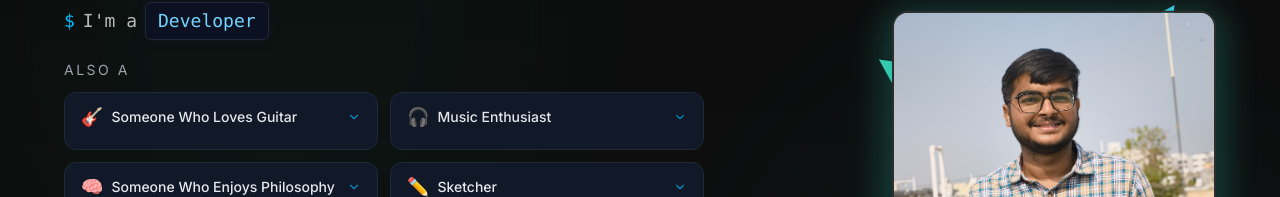
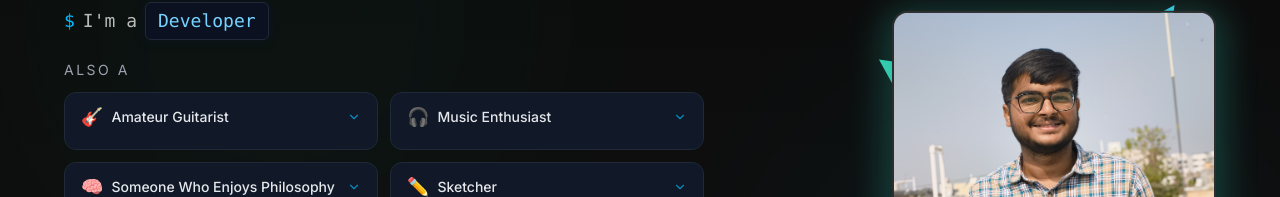
Before and after one commit to pranjal-yadav05/Portfolio, a Next.js app: page / in a window 1280 px wide. Shown: the part 220-417 px from the top of the page. Built offline with nearby package versions, Linux system fonts and the light colour scheme; no server answers.

Commit message:
changed label for guitar

```diff
--- a/components/hero.jsx
+++ b/components/hero.jsx
@@ -159,7 +159,7 @@ export default function Hero() {
   };
 
   const traitDescriptions = {
-    "Someone Who Loves Guitar":
+    "Amateur Guitarist":
       "I've been spending a lot of time learning guitar, Started with chords and now getting into lead playing. Still figuring things out, but I really enjoy the process of understanding melodies and piecing together solos.",
     "Music Enthusiast":
       "I enjoy discovering different kinds of music—from alternative rock (currently obsessed with Arctic Monkeys) to hip-hop (Kanye West), R&B (The Weeknd, Michael Jackson), and even tracks I can't quite label but still love.",
@@ -314,7 +314,7 @@ export default function Hero() {
               <div className="flex flex-wrap justify-center lg:justify-start gap-3">
                 {[
                   {
-                    label: "Someone Who Loves Guitar",
+                    label: "Amateur Guitarist",
                     emoji: "🎸",
                   },
                   {
```
